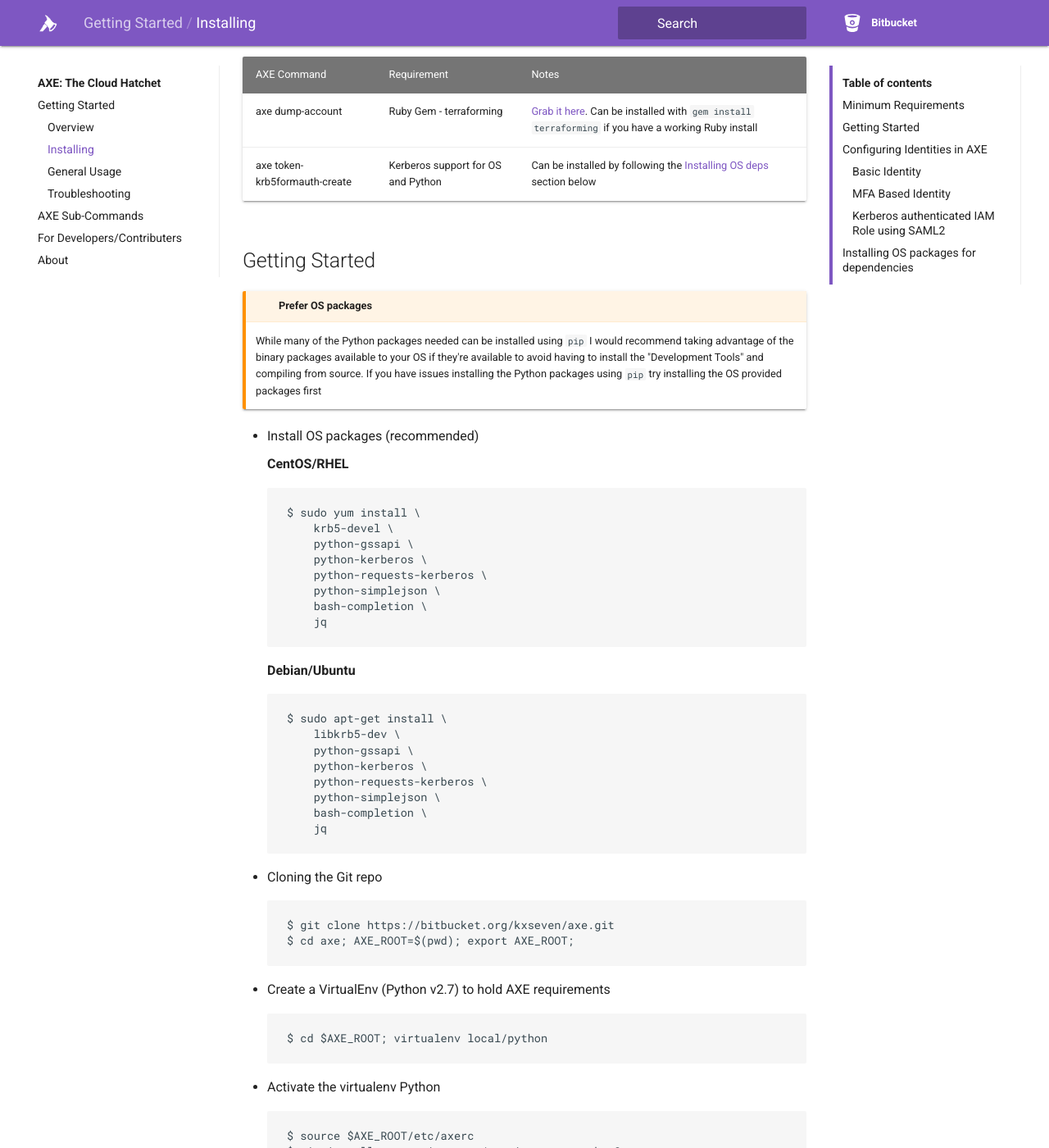
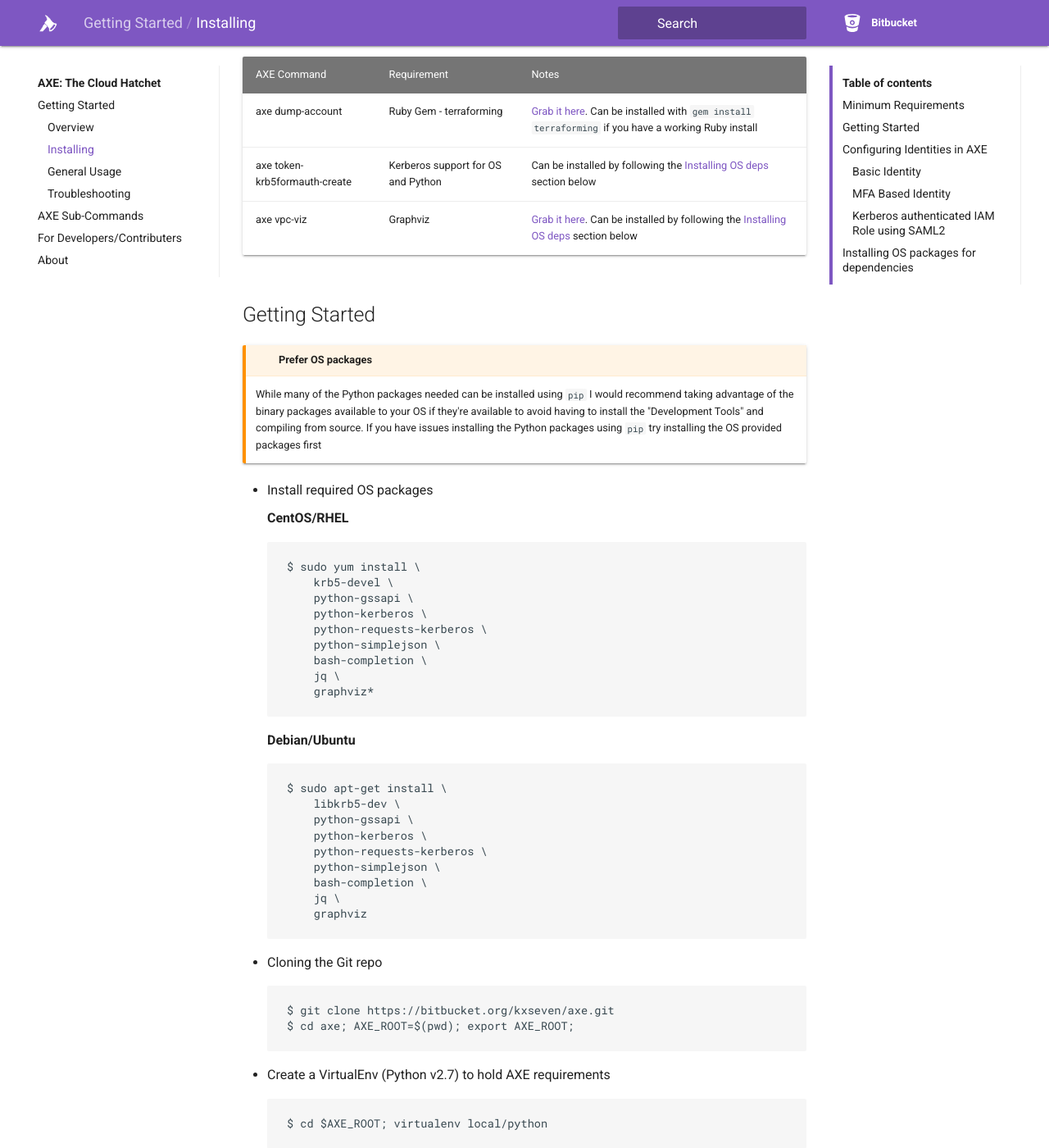
Before and after one commit to kxseven/axe, an MkDocs documentation site: the page built from docs/content/user-guide/installing.md, in a window 1280 px wide and 1400 px high, scrolled down 935 px. Shown: the whole window at 82% size. Built offline with MkDocs 1.6.1 and Material for MkDocs 9.7.7, drawn with Linux system fonts in a browser that asks for light colours; old or Windows-style settings are respelled for this version of MkDocs.

Commit message:
Added and updated new sub-commands for inventory reporting and diagram generation

````diff
--- a/docs/content/user-guide/installing.md
+++ b/docs/content/user-guide/installing.md
@@ -32,7 +32,7 @@
 |:------------------------------|:-----------------------------------|:--------------------------------------------------------------------------------------------------------|
 | axe dump-account              | Ruby Gem - terraforming            | [Grab it here](https://github.com/dtan4/terraforming). Can be installed with `gem install terraforming` if you have a working Ruby install |
 | axe token-krb5formauth-create | Kerberos support for OS and Python | Can be installed by following the [Installing OS deps](#installing-os-packages-for-dependencies) section below |
-
+| axe vpc-viz                   | Graphviz                           | [Grab it here](http://www.graphviz.org/download/). Can be installed by following the [Installing OS deps](#installing-os-packages-for-dependencies) section below |
 
 ## Getting Started
 
@@ -42,7 +42,7 @@
     compiling from source. If you have issues installing the Python packages using `pip` try installing the OS provided
     packages first
 
- - Install OS packages (recommended)
+ - Install required OS packages
 
     **CentOS/RHEL**
     ```
@@ -53,7 +53,8 @@
         python-requests-kerberos \
         python-simplejson \
         bash-completion \
-        jq
+        jq \
+        graphviz*
     ```
 
     **Debian/Ubuntu**
@@ -65,7 +66,8 @@
         python-requests-kerberos \
         python-simplejson \
         bash-completion \
-        jq
+        jq \
+        graphviz
     ```
 
  - Cloning the Git repo
--- a/mkdocs.yml
+++ b/mkdocs.yml
@@ -56,6 +56,7 @@
   - 'auth-list-keys': 'content/commands/axe-auth-list-keys.md'
   - 'auth-report': 'content/commands/axe-auth-report.md'
   - 'dump-account': 'content/commands/axe-dump-account.md'
+  - 'inventory-report': 'content/commands/axe-inventory-report.md'
   - 'kms-key-list': 'content/commands/axe-kms-key-list.md'
   - 'list': 'content/commands/axe-list.md'
   - 's3-bucket-size': 'content/commands/axe-s3-bucket-size.md'
@@ -65,6 +66,7 @@
   - 'subnet-claim-ip': 'content/commands/axe-subnet-claim-ip.md'
   - 'token-krb5formauth-create': 'content/commands/axe-token-krb5formauth-create.md'
   - 'token-mfaauth-create': 'content/commands/axe-token-mfaauth-create.md'
+  - 'vpc-viz': 'content/commands/axe-vpc-viz.md'
   - 'whoami': 'content/commands/axe-whoami.md'
 - 'For Developers/Contributers':
   - 'Developer Notes': 'content/dev-guide/contributing.md'
````
Also changed, not shown: docs/content/commands/axe-inventory-report.md (added, +40 -0 lines), docs/content/commands/axe-vpc-viz.md (added, +66 -0 lines), 1 other file.
